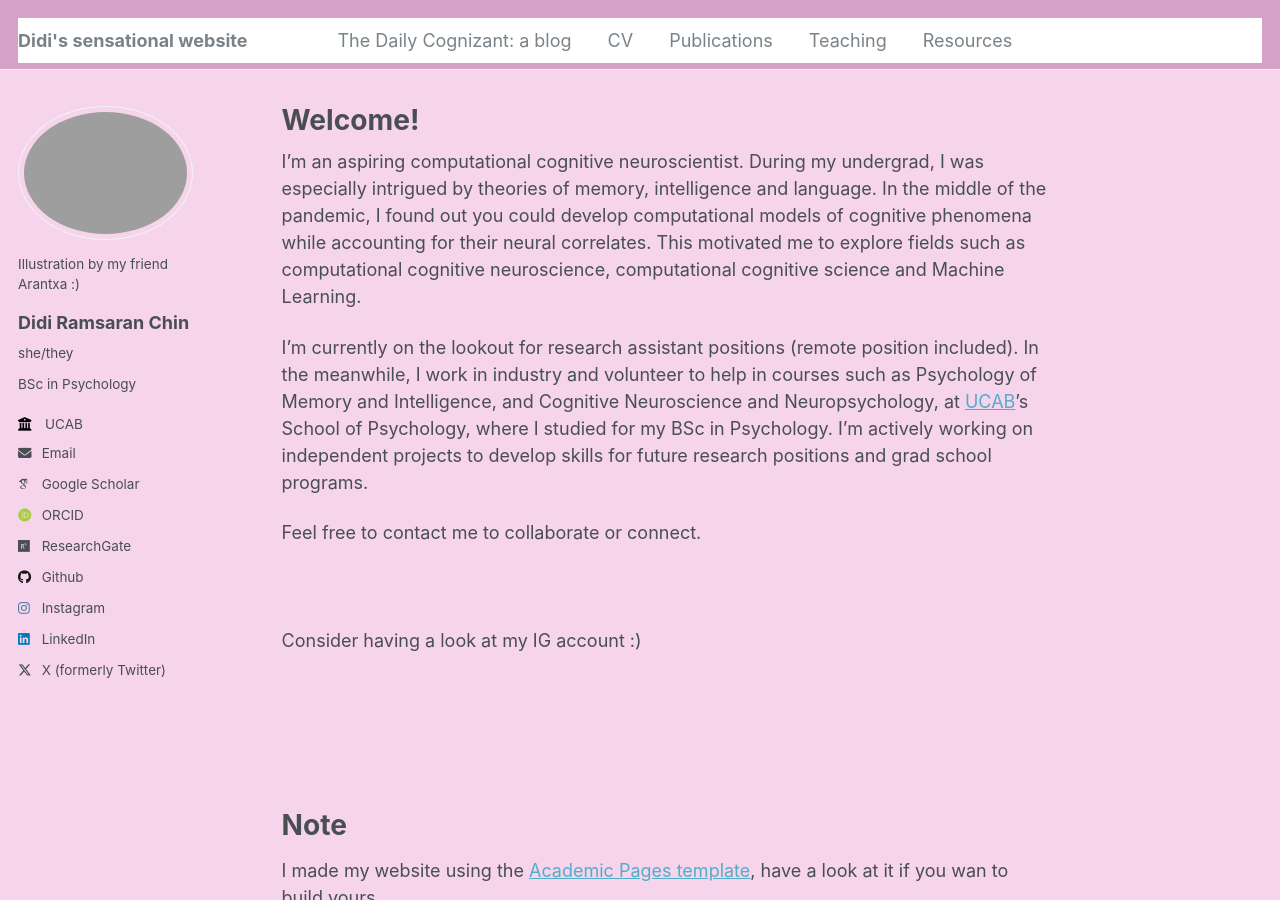
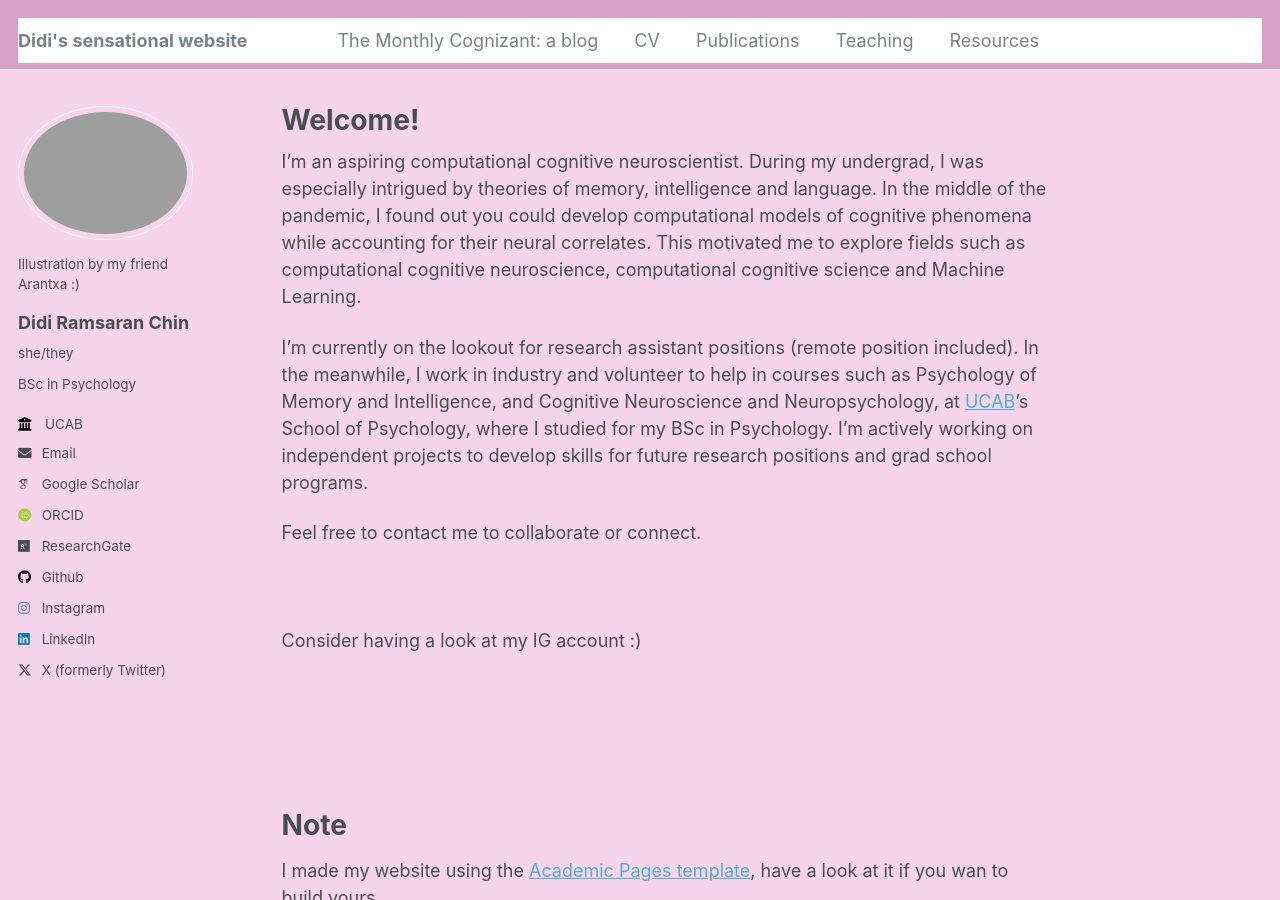
Before and after one commit to neurodidi/neurodidi.github.io, a Jekyll site: the page built from _pages/about.md, in a window 1280 px wide and 900 px high. Built offline with Jekyll 4.4.1, drawn with Linux system fonts in a browser that asks for light colours; some web fonts are replaced; a script that is not in the unit is left out.

Commit message:
Update navigation.yml

```diff
--- a/_data/navigation.yml
+++ b/_data/navigation.yml
@@ -5,7 +5,7 @@
 # prevent it from being included in the site.
 
 main:
-  - title: "The Daily Cognizant: a blog"
+  - title: "The Monthly Cognizant: a blog"
     url: /year-archive/
 
   - title: "CV"
```
